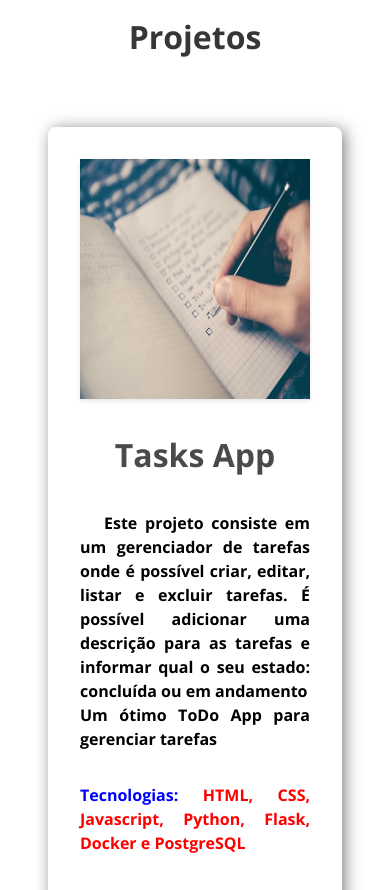
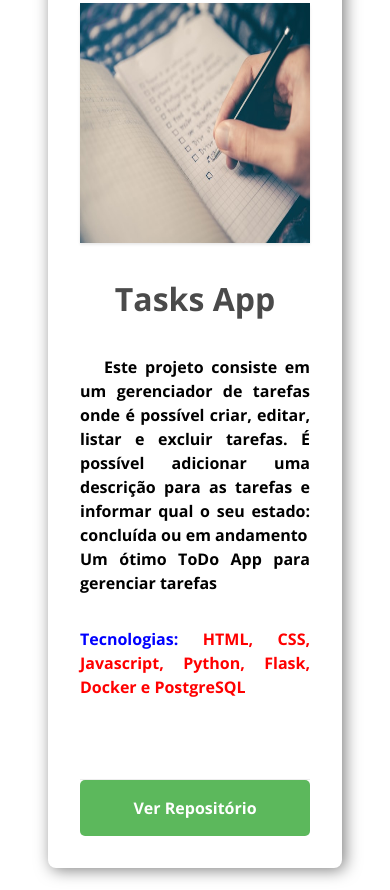
Before and after one commit to jvpereirarocha/jvpereirarocha.github.io, a plain HTML site: page index.html in a window 390 px wide. Shown: the part 3133-4023 px from the top of the page. Drawn offline with nearby package versions, Linux system fonts and the light colour scheme.

Commit message:
fixing card responsivity

```diff
--- a/assets/css/style.css
+++ b/assets/css/style.css
@@ -19,6 +19,10 @@
 }
 
 @media (max-width: 1023px) {
+
+  body {
+    font-size: 12px;
+  }
 
   .navbar-brand .navbar-burger {
     color: #fff;
@@ -50,6 +54,10 @@
 }
 
 @media (min-width: 1024px) {
+
+  body {
+    font-size: 16px;
+  }
 
   .main {
     padding: 2rem;
@@ -83,7 +91,6 @@
 }
 
 body {
-  font-size: 16px;
   font-family: 'Open Sans', sans-serif;
 }
 
@@ -202,7 +209,7 @@ body {
   box-shadow: 3px 2px 16px rgba(0, 0, 0, 0.5);
   padding: 2rem;
   transition: all .1s ease-in-out;
-  height: 50rem;
+  min-height: 52rem;
 }
 
 .cards .card:hover {
@@ -211,6 +218,7 @@ body {
 
 .cards .card .card-header {
   margin-bottom: 2rem;
+  flex: 0 0 30%;
 }
 
 .cards .card .card-img {
@@ -223,6 +231,7 @@ body {
 .cards .card .card-body > * {
   margin-bottom: 2rem;
   font-size: 1rem;
+  flex: 0 0 50%;
 }
 
 .cards .card .card-title {
@@ -251,6 +260,7 @@ body {
 
 .cards .card .card-footer {
   margin-top: 3rem;
+  flex: 0 0 5%;
 }
 
 .cards .card .card-footer .btn {
```
